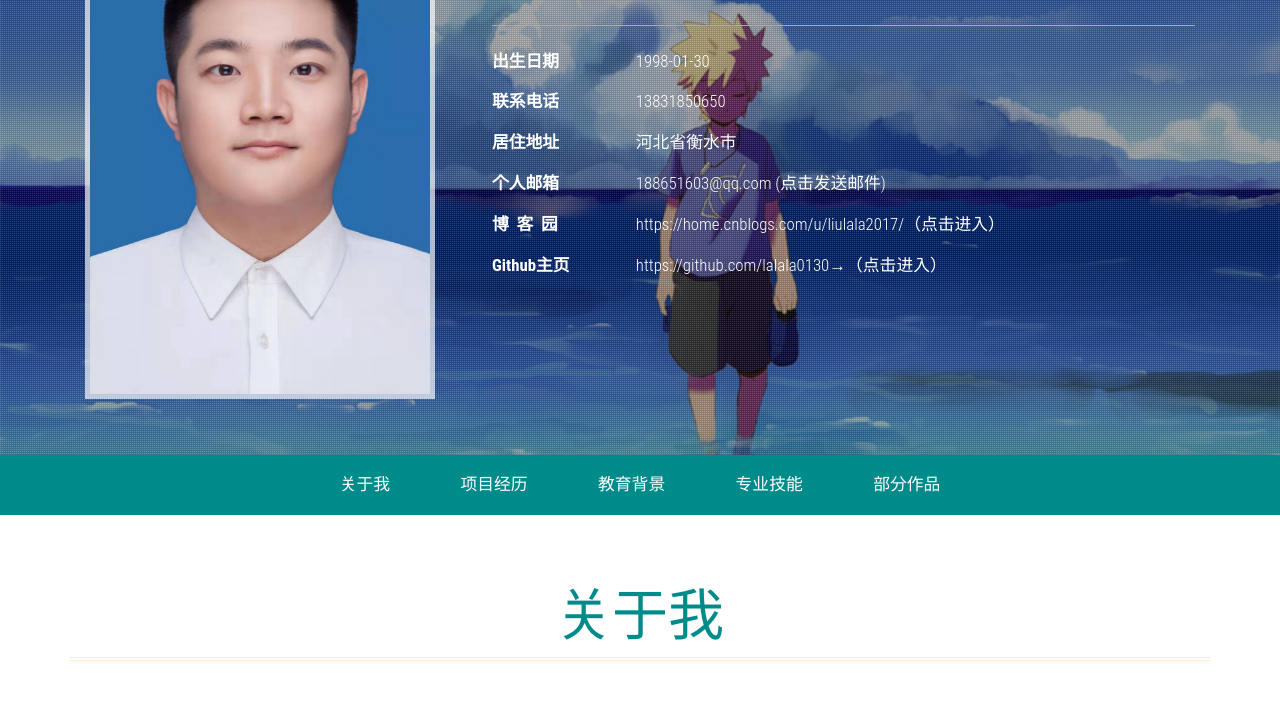
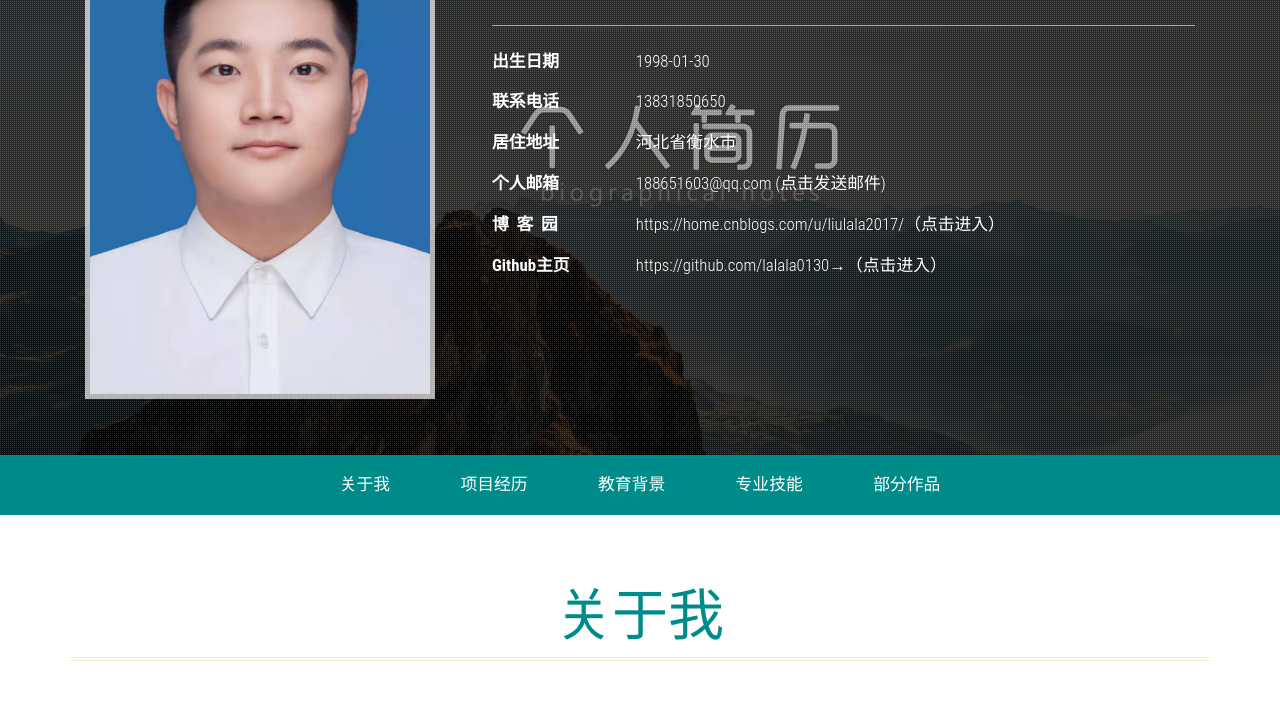
Before and after one commit to lalala0130/lalala0130.github.io, a plain HTML site: page index.html in a window 1280 px wide. Shown: the part 177-893 px from the top of the page. Drawn offline with Linux system fonts and the light colour scheme.

Commit message:
Update style.css

```diff
--- a/css/style.css
+++ b/css/style.css
@@ -33,7 +33,7 @@ body a:hover{
 }
 /*--baner--*/
 .banner {
-	background:url(../images/a.jpg)no-repeat center 0px;
+	background:url(../images/3.jpg)no-repeat center 0px;
 	-webkit-background-size:cover;
 	background-size:cover;
 	-moz-background-size:cover;
```
